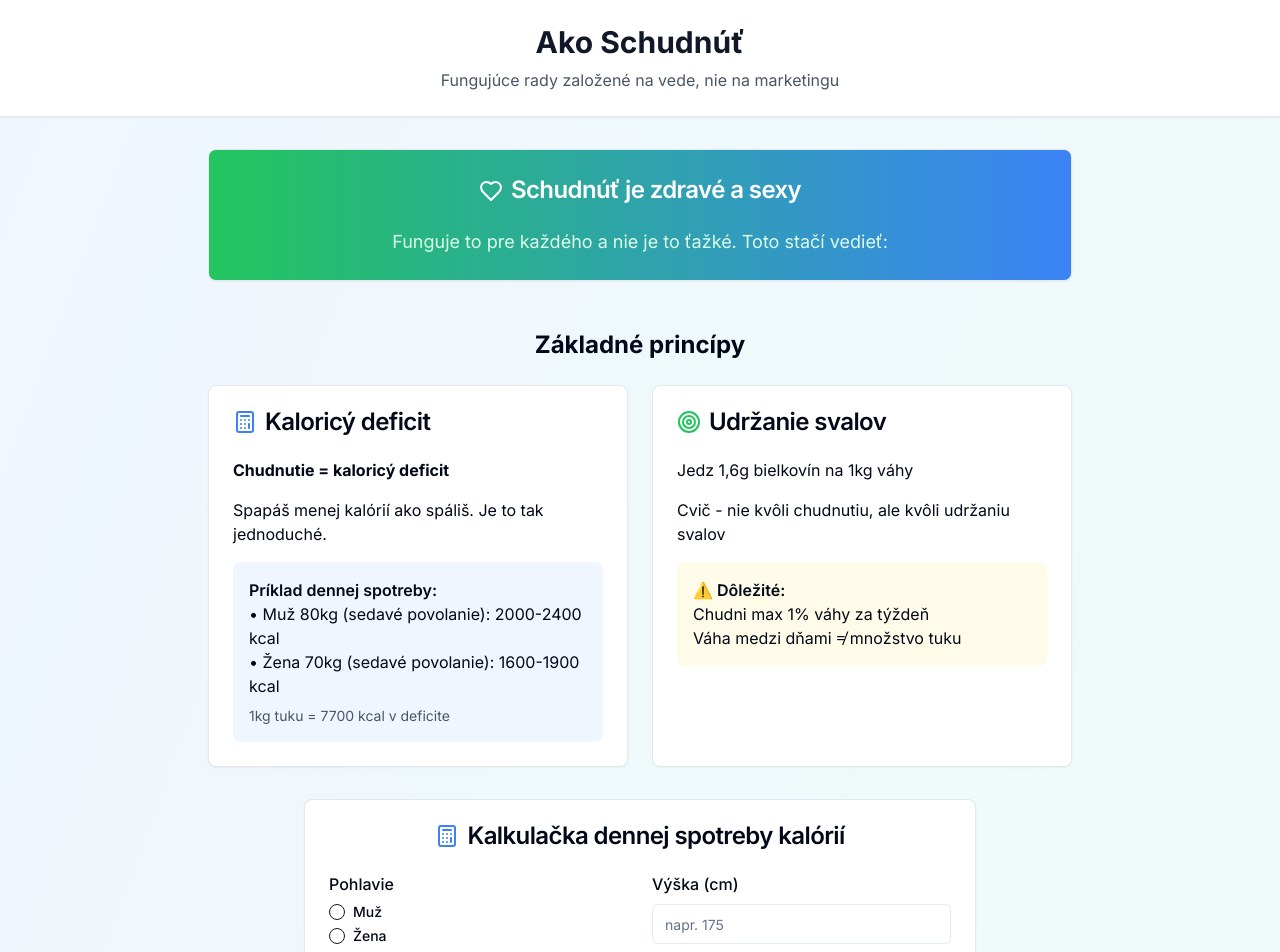
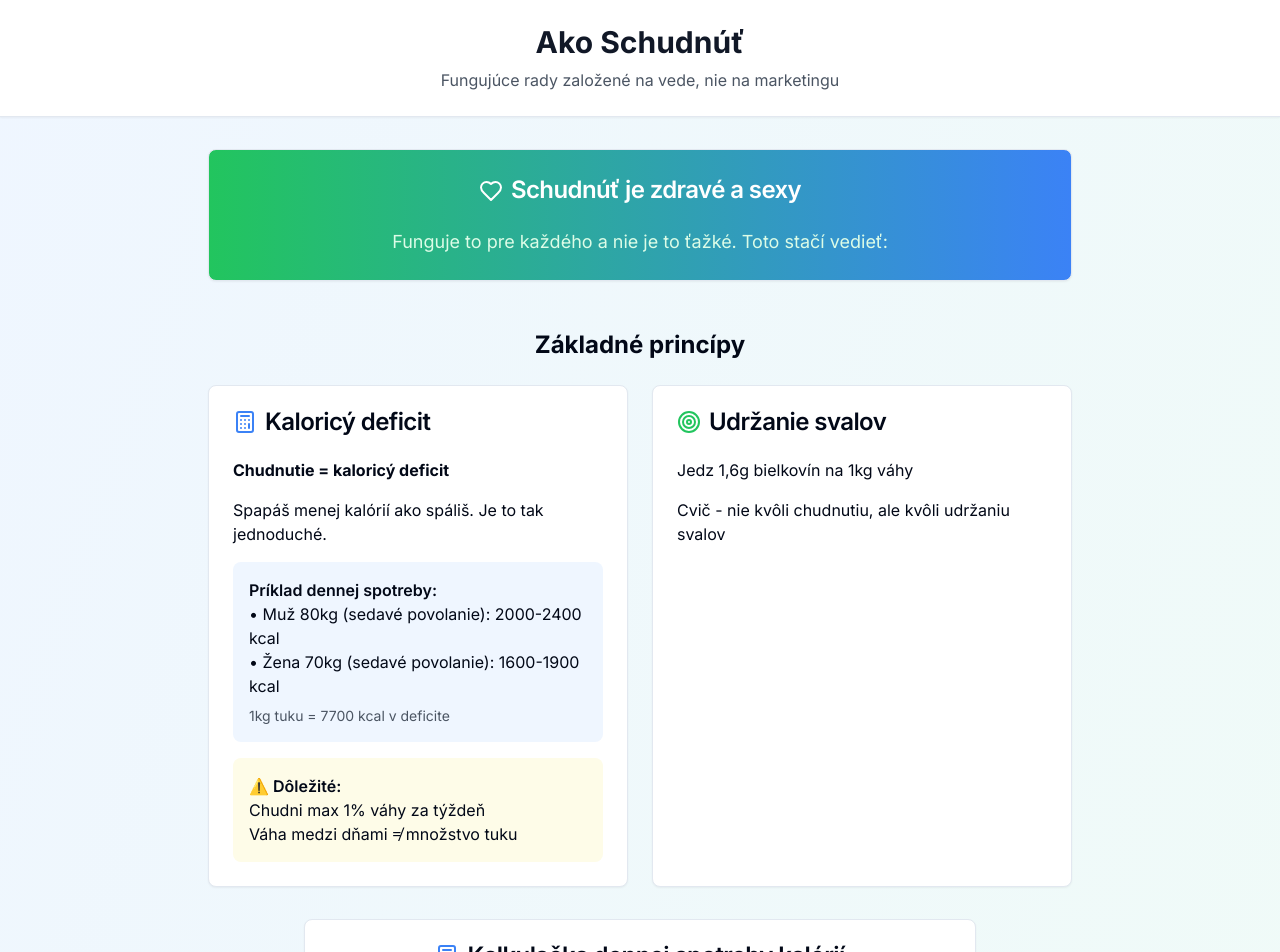
Before and after one commit to Luxqs/slimzyo, a React (Vite) app: page / in a window 1280 px wide. Shown: the top 952 px of the page. Built offline with nearby package versions, Linux system fonts and the light colour scheme.

Commit message:
Fix: Move warning to correct section
Move the warning about weight loss to the "Kalorický deficit" section.

```diff
--- a/src/pages/Index.tsx
+++ b/src/pages/Index.tsx
@@ -56,6 +56,11 @@ const Index = () => {
                   <p>• Žena 70kg (sedavé povolanie): 1600-1900 kcal</p>
                   <p className="mt-2 text-sm text-gray-600">1kg tuku = 7700 kcal v deficite</p>
                 </div>
+                <div className="mt-4 p-4 bg-yellow-50 rounded-lg">
+                  <p className="font-semibold">⚠️ Dôležité:</p>
+                  <p>Chudni max 1% váhy za týždeň</p>
+                  <p>Váha medzi dňami ≠ množstvo tuku</p>
+                </div>
               </CardContent>
             </Card>
 
@@ -69,11 +74,6 @@ const Index = () => {
               <CardContent>
                 <p className="mb-4">Jedz 1,6g bielkovín na 1kg váhy</p>
                 <p className="mb-4">Cvič - nie kvôli chudnutiu, ale kvôli udržaniu svalov</p>
-                <div className="mt-4 p-4 bg-yellow-50 rounded-lg">
-                  <p className="font-semibold">⚠️ Dôležité:</p>
-                  <p>Chudni max 1% váhy za týždeň</p>
-                  <p>Váha medzi dňami ≠ množstvo tuku</p>
-                </div>
               </CardContent>
             </Card>
           </div>
```
